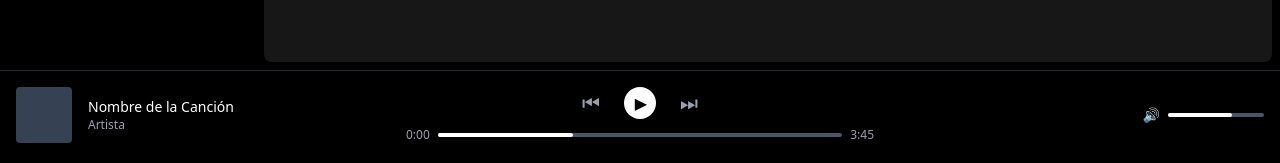
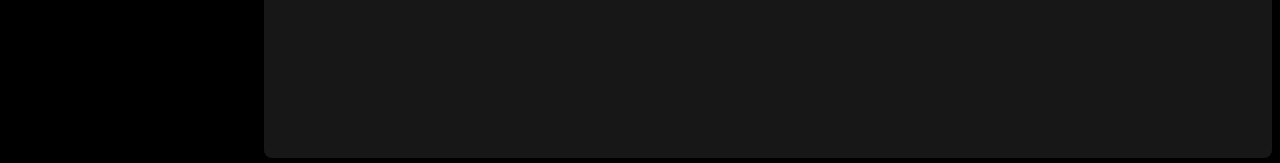
Before and after one commit to spricew/music-player, a React (Vite) app: page / in a window 1280 px wide. Shown: the part 634-797 px from the top of the page. Built offline with nearby package versions, Linux system fonts and the light colour scheme; a web font is replaced by a local one.

Commit message:
refactor: replace PlayerBar with NavBar in MainLayout for improved structure

```diff
--- a/src/components/layout/MainLayout.tsx
+++ b/src/components/layout/MainLayout.tsx
@@ -1,15 +1,17 @@
-import Sidebar from "@/components/layout/Sidebar"  ;
+import Sidebar from "@/components/layout/Sidebar";
 import MainContent from "./MainContent";
-import PlayerBar from "./PlayerBar";
+import NavBar from "./NavBar";
 
 export default function MainLayout() {
   return (
-    <div className="h-screen flex flex-col bg-black text-white overflow-hidden">
+    <div className="flex flex-col h-screen bg-black text-white overflow-hidden">
+      <NavBar />
+
       <div className="flex-1 flex overflow-hidden">
         <Sidebar />
         <MainContent />
       </div>
-      <PlayerBar />
+
     </div>
   );
 }
```
